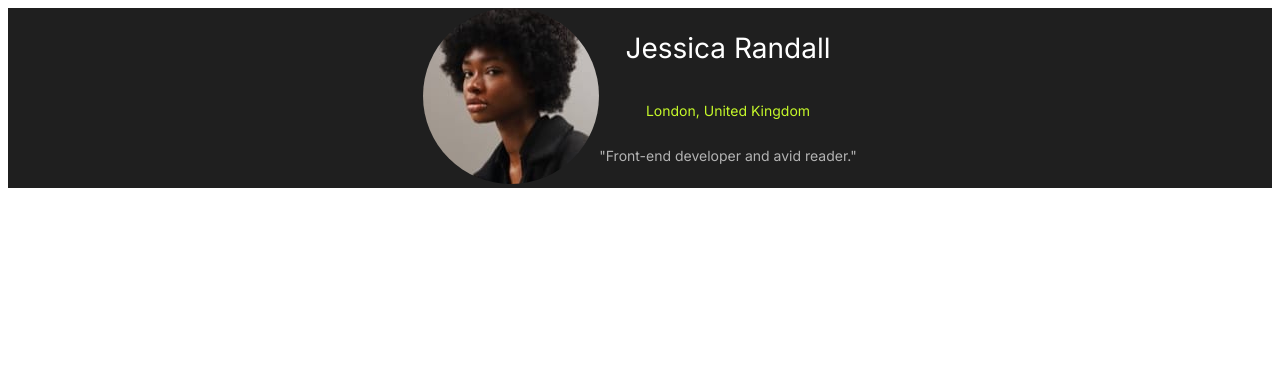
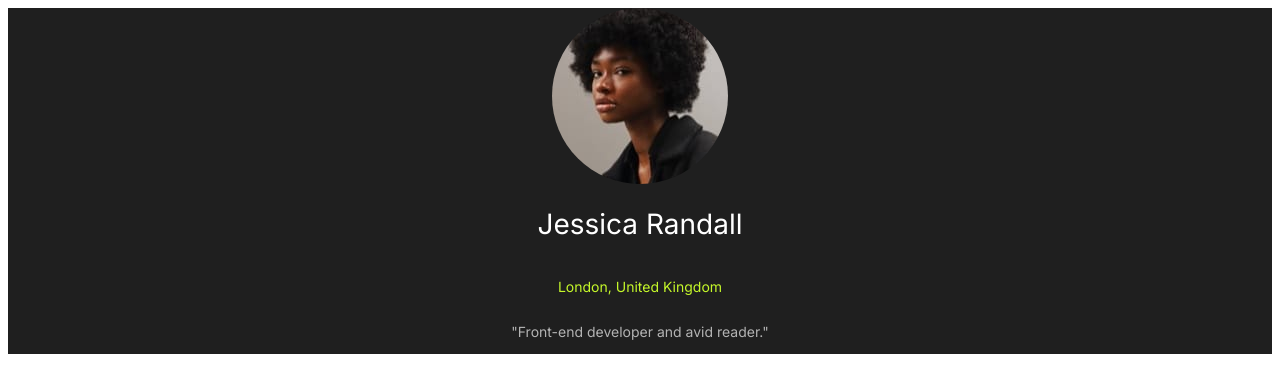
Before and after one commit to WaraFernandez/social-links-profile, a plain HTML site: page index.html in a window 1280 px wide. Drawn offline with Linux system fonts and the light colour scheme.

Commit message:
encabezado,description realizados

```diff
--- a/index.html
+++ b/index.html
@@ -17,8 +17,6 @@
     <header>
       <img src="./assets/images/avatar-jessica.jpeg" alt="Perfil de jessica">
     </header>
-
-  <section class="profile">
     <div class="description">
       <h2>Jessica Randall</h2>
       <p>London, United Kingdom</p>
--- a/styles/styles.css
+++ b/styles/styles.css
@@ -12,6 +12,11 @@
 }
 .profile{
     background: var(--Grey-800) ;
+    display: flex;
+    justify-content: center;
+    flex-direction: column;
+}
+.profile header{
     display: flex;
     justify-content: center;
 }
```
